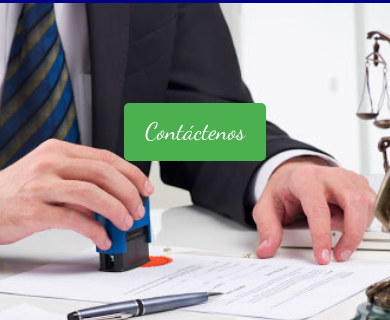
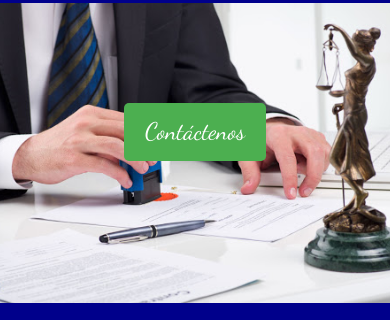
Before and after one commit to jcbdark/notaria-web, a website: page index.html in a window 390 px wide. Shown: the part 86-406 px from the top of the page. Drawn offline with nearby package versions, Linux system fonts and the light colour scheme; a web font is replaced by a local one.

Commit message:
arreglando el index

```diff
--- a/css/styles.css
+++ b/css/styles.css
@@ -155,7 +155,7 @@ footer {
     width: 200px;
   }
   .hero {
-    min-height: 400px;
+    min-height: 300px;
 }
 }
 @media (max-width:474px){
```
